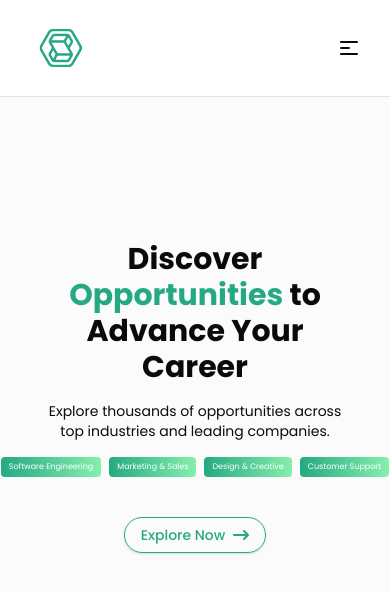
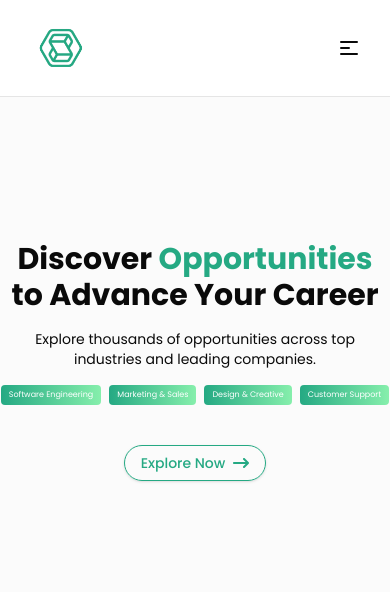
Before and after one commit to devronaktanwar/stacklearning-fe, a React (Vite) app: page / in a window 390 px wide. Shown: the top 592 px of the page. Built offline with nearby package versions, Linux system fonts and the light colour scheme.

Commit message:
Update Header.tsx

```diff
--- a/src/components/Header.tsx
+++ b/src/components/Header.tsx
@@ -9,7 +9,7 @@ const categoriesData = [
 const Header = () => {
   return (
     <div className="py-36">
-      <div className="w-[80%] m-auto">
+      <div className="w-[95%] md:w-[80%] m-auto">
         <div className="flex flex-col items-center gap-4 justify-center">
           <h1 className="text-3xl sm:text-[44px] font-bold text-center">
             Discover{" "}
```
